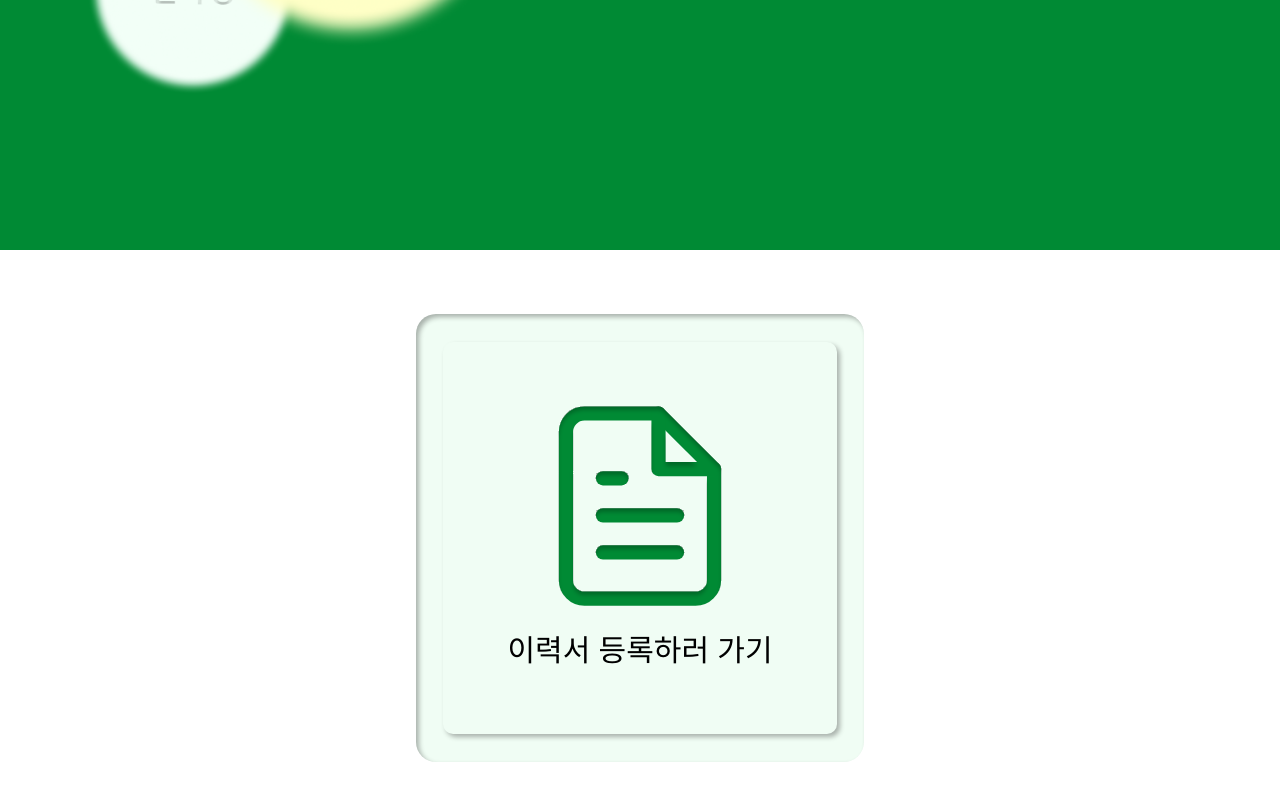
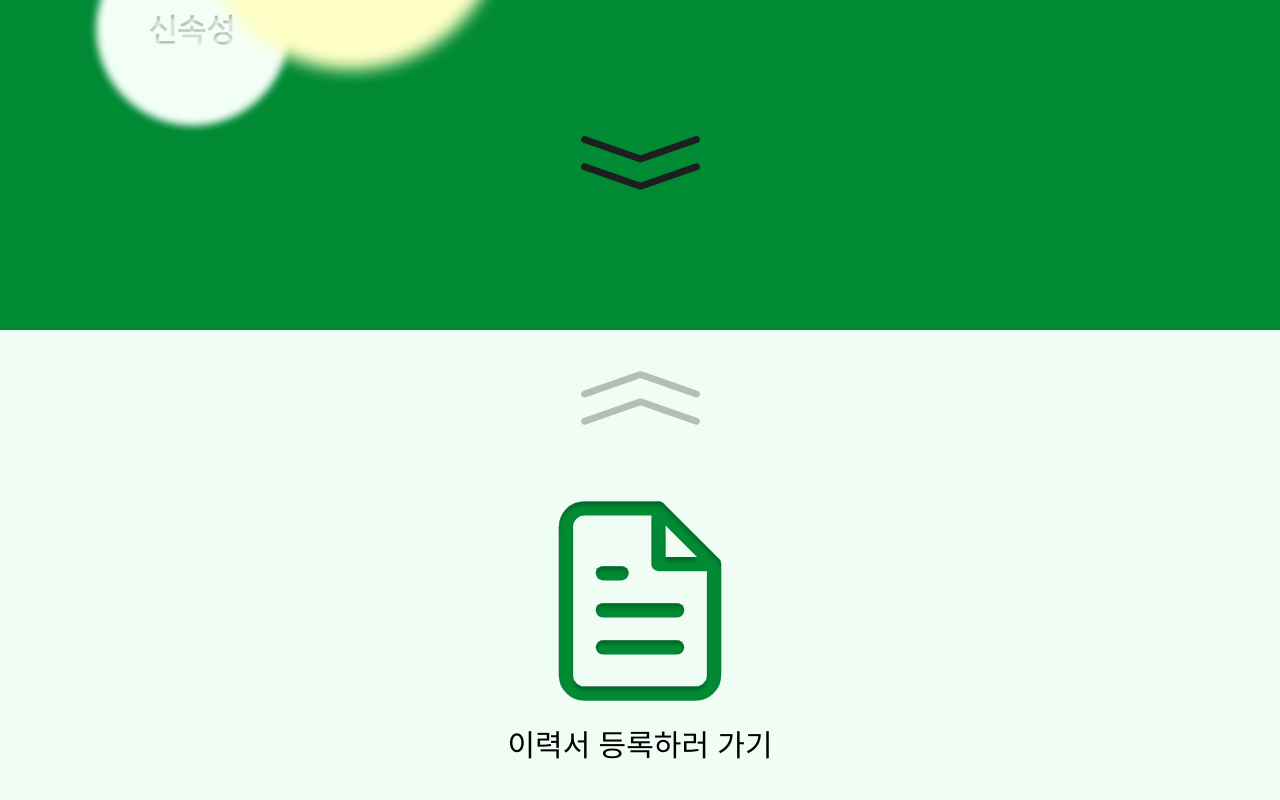
Before and after one commit to sorim831/Hirerithm, a React (Create React App) app in the folder Frontend/: page /user in a window 1280 px wide. Shown: the part 574-1374 px from the top of the page. Built offline with nearby package versions, Linux system fonts and the light colour scheme; a web font is replaced by a local one.

Commit message:
💄 디자인 수정

```diff
--- a/Frontend/src/App.css
+++ b/Frontend/src/App.css
@@ -9,5 +9,4 @@ html,
 body {
   overflow-x: hidden;
   width: 100%;
-  margin-bottom: 50px;
 }
--- a/Frontend/src/Pages/MainPages/PersonalMain.js
+++ b/Frontend/src/Pages/MainPages/PersonalMain.js
@@ -1,14 +1,35 @@
 // localhost:3000/user
 
-import React, { useState, useEffect } from "react";
+import React, { useRef, useState, useEffect } from "react";
 import { useNavigate } from "react-router-dom";
+import { motion } from "framer-motion";
 import "./styles/PersonalMain.css";
 import NotMemberNavigation from "../../Component/Navigation/NotMemberNavigation";
 import ResumeRegistrationIcon from "../../Image/Icon/ResumeRegistrationIcon.svg";
 import BannerImage from "../../Image/Mainbanner/BannerImage.png";
+import UpAnimation from "../../Image/Icon/UpAnimation.svg";
+import DownAnimation from "../../Image/Icon/DownAnimation.svg";
 
 function PersonalMain() {
   const navigate = useNavigate();
+  const bannerRef = useRef(null);
+  const buttonSectionRef = useRef(null);
+
+  const scrollToSection = (ref) => {
+    ref.current?.scrollIntoView({ behavior: "smooth" });
+  };
+
+  // 네비게이션 바 표시될때는 배너 화살표 버튼을 더 위에 배치
+  const [isTop, setIsTop] = useState(true);
+
+  useEffect(() => {
+    const handleScroll = () => {
+      setIsTop(window.scrollY < 50);
+    };
+
+    window.addEventListener("scroll", handleScroll);
+    return () => window.removeEventListener("scroll", handleScroll);
+  }, []);
 
   return (
     <div className="personal-main_container">
@@ -16,13 +37,37 @@ function PersonalMain() {
       <NotMemberNavigation />
 
       {/* 배너 이미지 */}
-      <div
+      <motion.div
+        ref={bannerRef}
         className="banner"
         style={{ backgroundImage: `url(${BannerImage})` }}
-      ></div>
+        initial={{ opacity: 0 }}
+        animate={{ opacity: 1 }}
+        transition={{ duration: 1 }}
+      >
+        {/* 배너 하단 버튼 */}
+        <div className={`banner-button-wrapper ${isTop ? "tight" : ""}`}>
+          <button
+            className="scroll-button"
+            onClick={() => scrollToSection(buttonSectionRef)}
+          >
+            <img src={DownAnimation} alt="↓ 이력서 등록하러 가기" />
+          </button>
+        </div>
+      </motion.div>
 
       {/* 이력서 등록 / 맞춤기업 테스트 이동 버튼 */}
-      <div className="button-section">
+      <div ref={buttonSectionRef} className="button-section">
+        {/* 상단으로 돌아가는 버튼 */}
+        <div className="section-top-button-wrapper">
+          <button
+            className="scroll-button"
+            onClick={() => scrollToSection(bannerRef)}
+          >
+            <img src={UpAnimation} alt="↑ 배너로 돌아가기" />
+          </button>
+        </div>
+
         <div className="button-wrapper">
           <button
             className="resume-button"
--- a/Frontend/src/Pages/MainPages/styles/PersonalMain.css
+++ b/Frontend/src/Pages/MainPages/styles/PersonalMain.css
@@ -2,49 +2,64 @@
   font-family: "Noto Sans KR", sans-serif;
   display: flex;
   flex-direction: column;
-  min-height: 100vh;
+  width: 100%;
 }
+
+/* 배너 영역 */
 .banner {
   position: relative;
-  z-index: 0;
   width: 100%;
-  height: 90vh;
-  margin: 0 auto;
-  overflow: hidden;
+  height: 100vh;
   background-size: contain;
   background-repeat: no-repeat;
   background-position: center;
-  background-color: #008a34; /* 여백에 깔릴 색깔 (이미지랑 비슷하게 설정) */
-}
-.button-section {
-  padding: 4rem 0;
+  background-color: #008a34;
   display: flex;
   justify-content: center;
+  align-items: flex-end;
 }
 
-.button-wrapper {
-  width: 35%;
-  aspect-ratio: 1 / 1;
-  background-color: #f0fdf4;
+/* 배너 하단 버튼 */
+.banner-button-wrapper {
+  margin-bottom: 2rem;
   display: flex;
   justify-content: center;
-  align-items: center;
-  border-radius: 20px;
-  box-shadow: inset 3px 3px 5px rgba(0, 0, 0, 0.3);
+  width: 100%;
 }
 
-.resume-button {
-  z-index: 20;
+/* 버튼 섹션 */
+.button-section {
+  position: relative;
+  width: 100%;
+  min-height: 100vh;
+  background-color: #f0fdf4;
   display: flex;
   flex-direction: column;
   align-items: center;
-  background-color: #f0fdf4;
+  padding-top: 2rem;
+  box-sizing: border-box;
+}
+
+/* button-section 맨 위 버튼 */
+.section-top-button-wrapper {
+  margin-bottom: 2rem;
+  display: flex;
+  justify-content: center;
+  width: 100%;
+}
+
+/* 이력서 등록 버튼 */
+.resume-button {
+  background: none;
   border: none;
-  border-radius: 10px;
-  padding: 4rem;
+  text-align: center;
   cursor: pointer;
   transition: background-color 0.3s;
-  box-shadow: 3px 3px 5px rgba(0, 0, 0, 0.3);
+  display: flex;
+  flex-direction: column;
+  align-items: center;
+  padding: 2rem;
+  border-radius: 12px;
 }
 
 .resume-button:hover {
@@ -60,6 +75,25 @@
 .resume-button p {
   font-size: 30px;
   font-weight: 500;
-  text-align: center;
   margin: 0;
 }
+
+/* 스크롤 이동 버튼 */
+.scroll-button {
+  padding: 0.5rem 1rem;
+  font-size: 1rem;
+  cursor: pointer;
+  background-color: transparent;
+  color: white;
+  border: none;
+  border-radius: 8px;
+  transition: background-color 0.3s;
+}
+
+.scroll-button img {
+  width: 120px;
+}
+
+.banner-button-wrapper.tight {
+  margin-bottom: 8rem;
+}
```
Also changed, not shown: Frontend/src/Image/Icon/DownAnimation.svg (added), Frontend/src/Image/Icon/UpAnimation.svg (added).
